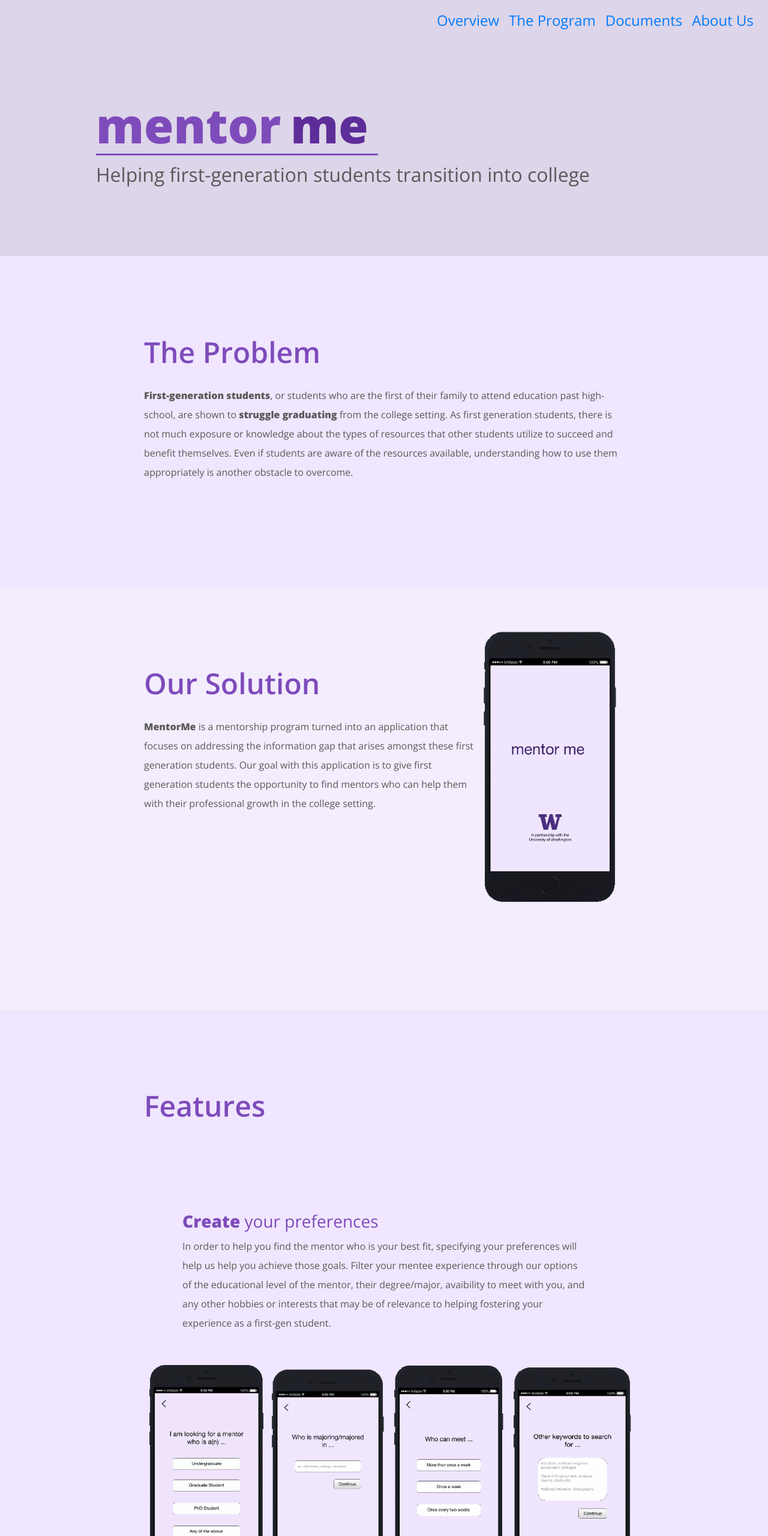
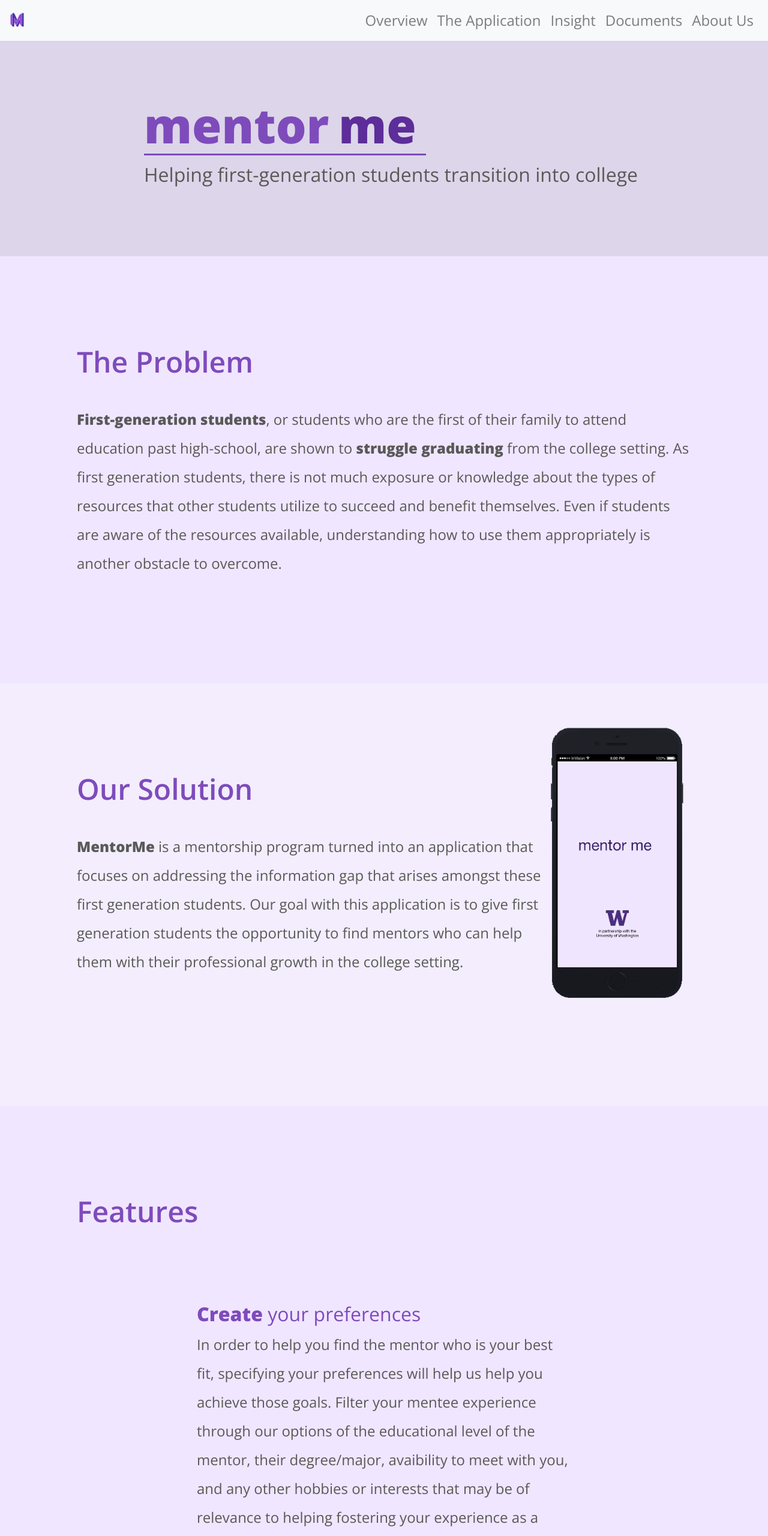
Before and after one commit to magdanat/info360a-au18website, a plain HTML site: page index.html in a window 1280 px wide. Shown: the top 2560 px of the page at 60% size. Drawn offline with nearby package versions, Linux system fonts and the light colour scheme.

Commit message:
Add content

```diff
--- a/css/style.css
+++ b/css/style.css
@@ -3,14 +3,16 @@
 }
 
 body {
-    /* background-color:  rgb(240, 230, 255); */
     background-color: rgb(221,213,233);
     font-family: 'Open Sans', sans-serif;
 }
 
 h2 {
     font-weight: 600;
-    font-size: 3rem;
+}
+
+h2 {
+    font-size: 1.75rem;
 }
 
 h1, h2, h3 {
@@ -19,14 +21,15 @@ h1, h2, h3 {
 
 p {
     color:#595959;
+    font-size: 1rem;
 }
 
 nav {
-    /* float: right; */
     font-size: 1.5rem;
     margin: 0;
     padding: 0;
 }
+
 
 section {
     display: block;
@@ -46,16 +49,18 @@ section h2 {
 }
 
 section p {
-    line-height: 2rem;
+    line-height: 3rem;
+    font-size: 1.5rem;
 }
 
 .section-content {
-    margin-right: 15rem;
-    margin-left: 15rem;
+    margin-right: 1rem;
+    margin-left: 1rem;
 }
 
 .flex-container {
     display: flex;
+    flex-wrap: wrap;
 }
 
 .card {
@@ -77,22 +82,16 @@ section p {
 }
 
 .feature {
-    margin-bottom: 3rem;
     margin-top: 1rem;
 }
 
 .feature h3 {
-    padding-top: 7.5rem;
-}
-
-.feature p, .feature h3 {
-    padding-left: 4rem;
-    padding-right: 4rem;
+    font-size: 1.5rem;
 }
 
 .button {
     background-color: white;
-    padding: 16px 24px;
+    padding: 10px 16px;
     border: none;
     color: rgb(56, 56, 56);
     text-align: center;
@@ -101,6 +100,16 @@ section p {
     border-radius: 10px;
     border-style: solid;
     border-width: 1px;
+}
+
+.logo {
+    padding-left: 1em;
+    padding-right: 0.25em;
+    padding-bottom: 2em;
+    background-image: url('../logo.png');
+    background-size: contain;
+    background-repeat: no-repeat;
+    margin-right: 4rem;
 }
 
 button:hover {
@@ -113,17 +122,20 @@ button:hover {
 }
 
 #title div {
-    margin-left: 10rem;
+    /* margin-left: 10rem; */
+    margin-left: 1rem;
 }
 #title h1 {
-    font-size: 5rem;
+    /* font-size: 5rem; */
+    font-size: 3rem;
     font-weight: 800;
     display: inline-block;
     border-bottom-style: solid;
 }
 
 #title p {
-    font-size: 2rem;
+    /* font-size: 2rem; */
+    font-size: 1.25rem;
     font-weight: 400;
 }
 
@@ -145,6 +157,86 @@ button:hover {
     text-align: center;
 }
 
-#title {
-    /* background-image: url("../img/parallax-img.jpg") */
+@media (min-width: 550px) {
+    section h2 {
+        line-height: 4rem;
+    }
+    h2 {
+        font-size: 3rem;
+    }
+
+    p {
+        font-size: 1.5rem;
+    }
+
+    .section-content {
+        margin-right: 5rem;
+        margin-left: 5rem;
+
+    }
+    #title div {
+        margin-left: 5rem;
+    }
+    #title h1 {
+        font-size: 5rem;
+    }
+
+    #title p {
+        font-size: 2rem;
+
+    }
+
+    .feature {
+        margin-bottom: 3rem;
+    }
+
+    .feature h3 {
+        font-size: 2rem;
+        padding-top: 5rem;
+    }
+
+    .feature p, .feature h3 {
+        padding-left: 1rem;
+        padding-right: 1rem;
+    }
 }
+
+@media (min-width: 950px) {
+    .flex-container {
+        flex-wrap: nowrap;
+    }
+
+    .button {
+        font-size: 1.5rem;
+        padding: 16px 24px;
+    }
+}
+
+@media (min-width: 1200px) {
+    .feature p, .feature h3 {
+        padding-left: 12.5rem;
+        padding-right: 12.5rem;
+    }
+
+    .section-content {
+        margin-right: 8rem;
+        margin-left: 8rem;
+    }
+
+    #title div {
+        margin-left: 15rem;
+    }
+}
+
+@media (min-width: 1500px) {
+    .feature p, .feature h3 {
+        padding-left: 10rem;
+        padding-right: 10rem;
+    }
+
+    .section-content {
+        margin-right: 16rem;
+        margin-left: 16rem;
+
+    }
+}
--- a/index.html
+++ b/index.html
@@ -8,7 +8,7 @@
     <meta name="author" content="Nathan Magdalera, Chad Ohta, Lynette Li">
     <meta name="description" content="Project Page">
 
-    <title>Document</title>
+    <link rel="icon" type="image/png" href="./logo.png">
     <link href="https://fonts.googleapis.com/css?family=Open+Sans:400,600,800" rel="stylesheet">
     <link rel="stylesheet" href="https://stackpath.bootstrapcdn.com/bootstrap/4.1.3/css/bootstrap.min.css" integrity="sha384-MCw98/SFnGE8fJT3GXwEOngsV7Zt27NXFoaoApmYm81iuXoPkFOJwJ8ERdknLPMO"
         crossorigin="anonymous">
@@ -18,7 +18,7 @@
 
 
 
-    <title> mentor me </title>
+    <title> MentorMe </title>
 
 </head>
 
@@ -26,7 +26,8 @@
 <body>
 
     <header id="nav-elements">
-        <nav class="navbar navbar-expand-lg fixed-top">
+        <nav class="navbar navbar-expand-lg fixed-top navbar-light bg-light">
+            <a class="navbar-brand" href="#"><span class="logo"></span></a>
             <button class="navbar-toggler" type="button" data-toggle="collapse" data-target="#navbarSupportedContent"
                 aria-controls="navbarSupportedContent" aria-expanded="false" aria-label="Toggle navigation">
                 <span class="navbar-toggler-icon"></span>
@@ -34,7 +35,8 @@
             <div class="collapse navbar-collapse" id="navbarSupportedContent">
                 <ul class="navbar-nav ml-auto">
                     <li class="nav-item"><a class="nav-link" href="#problem">Overview</a></li>
-                    <li class="nav-item"><a class="nav-link" href="#application">The Program</a></li>
+                    <li class="nav-item"><a class="nav-link" href="#application">The Application</a></li>
+                    <li class="nav-item"><a class="nav-link" href="#process">Insight</a></li>
                     <li class="nav-item"><a class="nav-link" href="#documentation">Documents</a></li>
                     <li class="nav-item"><a class="nav-link" href="#our-team">About Us</a></li>
                 </ul>
@@ -115,7 +117,7 @@
                 <div class="feature flex-container">
                     <div class="flex-item">
                     <h3><strong>Search</strong> through a refined list</h3>
-                    <p>Our list of mentors are hand-picked undergraduate students or graduate students from the
+                    <p>Our list of mentors are undergraduate students or graduate students from the
                         University of Washington
                         to guarantee that their experience is one that can provide you the best tools to develop
                         professionally and professionally
@@ -144,10 +146,26 @@
         </section>
 
         <!-- Design Process -->
-        <section>
+        <section id="process">
             <div class="section-content">
                 <h2> Design Process Insights </h2>
-                <p> </p>
+                <h3>Prototyping</h3>
+                <p> Throughout the prototyping phase we created a paper prototype that help to visualize and test out the functionality and process
+                    of our idea of the mentorship program. Upon recieving feedback from our paper prototype, we implemented changes such as removing
+                    features such as a calendar and creating tasks to focus on pairing mentees and mentors.
+                </p>
+                <h3>Testing and Evaluations </h3>
+                <p> Walkthroughs, user-testing, and interviews were implemented throughout the prototyping process. Interviews helped us to understand if
+                    we were addressing our original problem. With walkthroughs and user-testing, We defined four tasks for users and our selves to evaluate
+                    such as signing-up/logging in, creating an account, communicating between mentees and mentors, and pairing up with eachother. Through
+                testing, we discovered that there wasn't enough flexibility within the application's structure.  </p>
+                <h3>Last Thoughts </h3>
+                <p> Throughout this process, we found that we missed out on a lot of low-level details during the prototyping phase and had
+                    to narrow down the functionality of the application to what we thought was the most important. Based upon that, we focused on elaborating
+                    and redefining the pairing process to ensure a more quality experience for mentees. If we were to go through this entire process again,
+                    taking into account the perspective of the mentor's side more would be one change we would focus on ensuring as we gave more priority to mentees
+                    in the design.
+                </p>
             </div>
         </section>
 
@@ -155,7 +173,7 @@
         <section id="documentation">
             <div class="section-content">
                 <h2> Documentation </h2>
-                <a target="_blank" class="button"><i class="far fa-file-alt"></i> Report</a>
+                <a target="_blank" class="button" href="https://docs.google.com/document/d/1WL0bwpqAdNILB9cuGgozRvVypn6yN4ZLc6xnYZNDnbY/edit?usp=sharing"><i class="far fa-file-alt"></i> Report</a>
                 <a target="_blank" class="button" href="./Paper Prototypes.pdf"><i class="far fa-file"></i> Paper Prototype</a>
                 <a target="_blank" class="button" href="https://invis.io/KBP6I1J36US#/screens"><i class="far fa-file"></i> Final Prototype</a>
                 <a target="_blank" class="button" href="./Powerpoint.pdf"><i class="far fa-file-pdf"></i> Presentation</a>
```
Also changed, not shown: logo.png (added).
